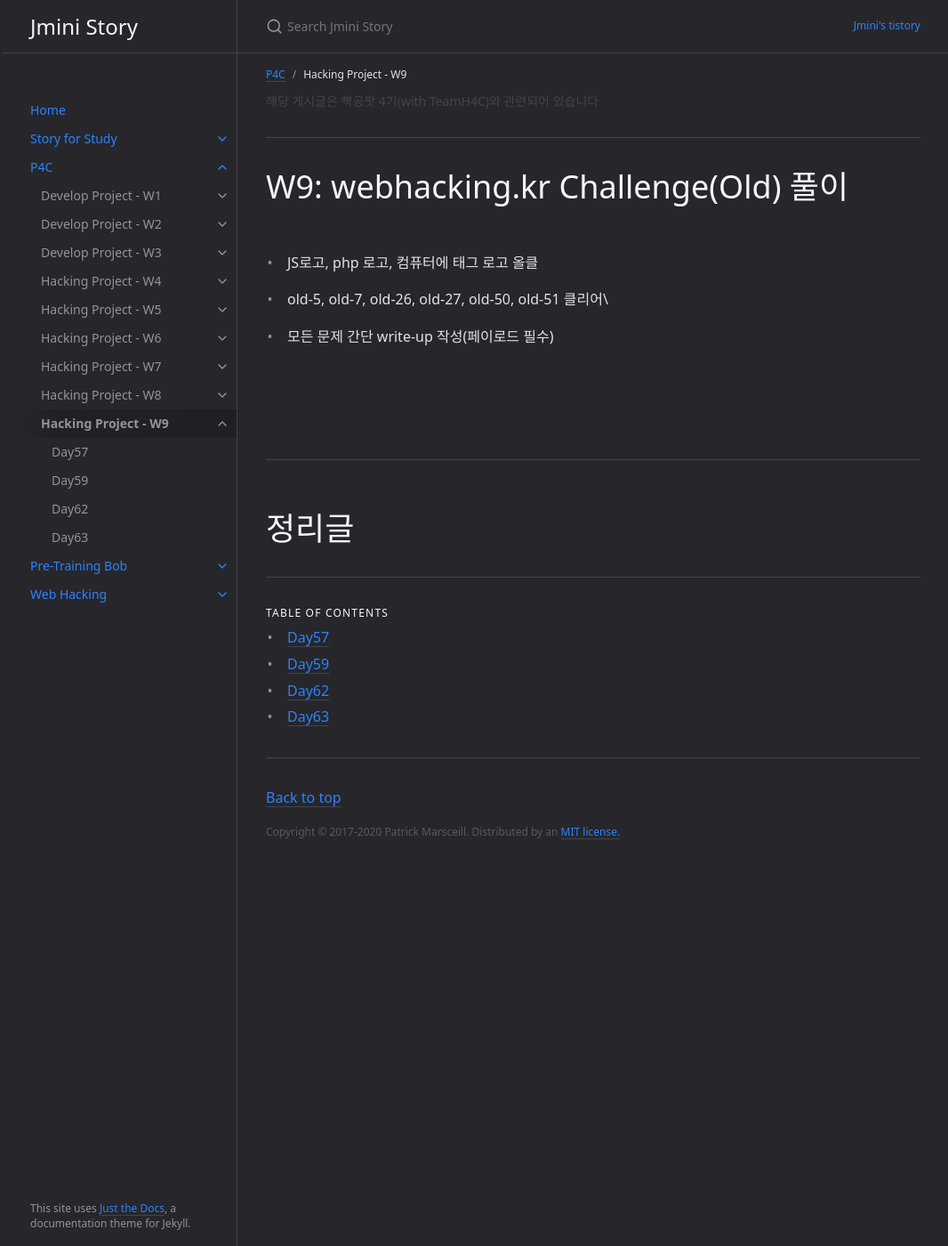
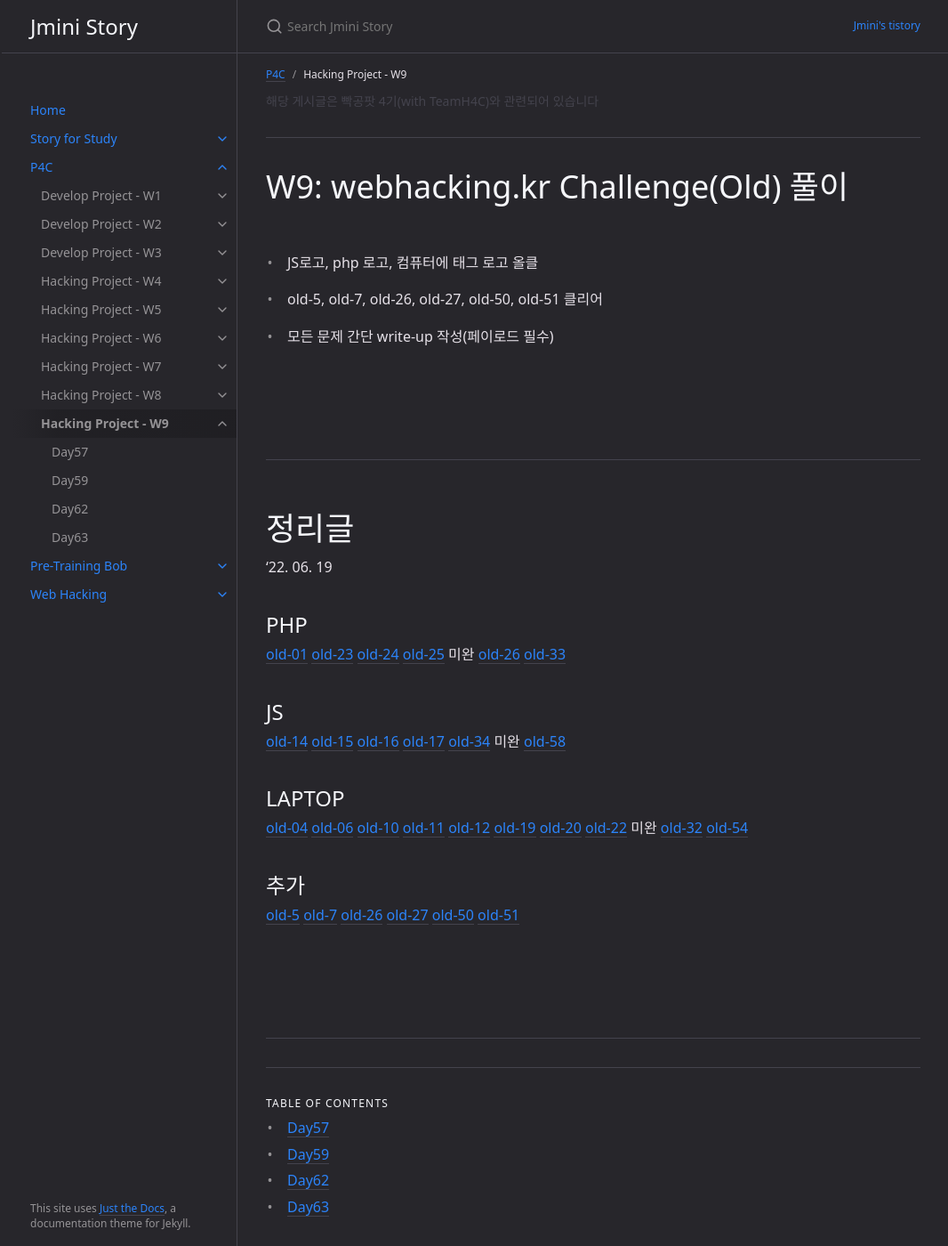
Before and after one commit to Jminis/Jminis.github.io, a Jekyll site: the page built from docs/P4C/9week.md, in a window 1280 px wide and 1400 px high. Shown: the whole window at 89% size, without its empty margins (105-1171 px from the left). Built offline with Jekyll 4.4.1, drawn with Linux system fonts in a browser that asks for light colours.

Commit message:
2022-06-19

```diff
--- a/docs/P4C/9week.md
+++ b/docs/P4C/9week.md
@@ -16,7 +16,7 @@ parent: P4C
 
 - JS로고, php 로고, 컴퓨터에 태그 로고 올클
 
-- old-5, old-7, old-26, old-27, old-50, old-51 클리어\
+- old-5, old-7, old-26, old-27, old-50, old-51 클리어
 
 - 모든 문제 간단 write-up 작성(페이로드 필수)
 
@@ -27,3 +27,49 @@ parent: P4C
 -----
 
 # 정리글
+
+'22. 06. 19
+
+## PHP
+[old-01](https://jminis.github.io/docs/P4C/Day57/#-webhackingkrold-01php)
+[old-23](https://jminis.github.io/docs/P4C/Day57/#-webhackingkrold-023php)
+[old-24](https://jminis.github.io/docs/P4C/Day57/#-webhackingkrold-024php)
+[old-25](https://jminis.github.io/docs/P4C/Day57/#-webhackingkrold-025php) 미완
+[old-26](https://jminis.github.io/docs/P4C/Day59/#-webhackingkrold-026php)
+[old-33](https://jminis.github.io/docs/P4C/Day59/#-webhackingkrold-033php)
+
+
+## JS
+[old-14](https://jminis.github.io/docs/P4C/Day62/#-webhackingkrold-14js)
+[old-15](https://jminis.github.io/docs/P4C/Day62/#-webhackingkrold-15js)
+[old-16](https://jminis.github.io/docs/P4C/Day62/#-webhackingkrold-16js)
+[old-17](https://jminis.github.io/docs/P4C/Day62/#-webhackingkrold-17js)
+[old-34](https://jminis.github.io/docs/P4C/Day63/#-webhackingkrold-34js) 미완
+[old-58](https://jminis.github.io/docs/P4C/Day63/#-webhackingkrold-58js)
+
+
+## LAPTOP
+[old-04](https://jminis.github.io/docs/P4C/Day63/#-webhackingkrold-4laptop)
+[old-06](https://jminis.github.io/docs/P4C/Day63/#-webhackingkrold-6laptop)
+[old-10](https://jminis.github.io/docs/P4C/Day63/#-webhackingkrold-10laptop)
+[old-11](https://jminis.github.io/docs/P4C/Day63/#-webhackingkrold-11laptop)
+[old-12](https://jminis.github.io/docs/P4C/Day63/#-webhackingkrold-12laptop)
+[old-19](https://jminis.github.io/docs/P4C/Day63/#-webhackingkrold-19laptop)
+[old-20](https://jminis.github.io/docs/P4C/Day63/#-webhackingkrold-20laptop)
+[old-22](https://jminis.github.io/docs/P4C/Day63/#-webhackingkrold-22laptop) 미완
+[old-32](https://jminis.github.io/docs/P4C/Day63/#-webhackingkrold-32laptop)
+[old-54](https://jminis.github.io/docs/P4C/Day63/#-webhackingkrold-54laptop)
+
+## 추가
+[old-5]()
+[old-7]()
+[old-26]()
+[old-27]()
+[old-50]()
+[old-51]()
+
+<br>
+<br>
+<br>
+
+-----
```
Also changed, not shown: docs/P4C/Day63.md (+2 -2 lines).
